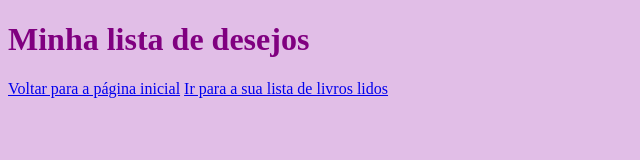
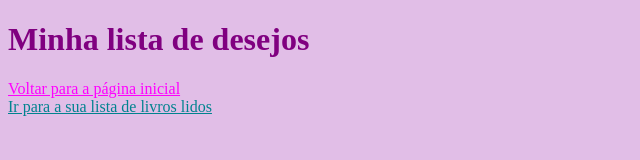
Before and after one commit to jrosadev/desafioprimeiroprojetonogithub, a plain HTML site: page desejos.html in a window 1280 px wide. Shown: the whole page, without its empty margins (0-640 px from the left). Drawn offline with Linux system fonts and the light colour scheme.

Commit message:
Mudanças no estilo dos links

```diff
--- a/desejos.html
+++ b/desejos.html
@@ -14,7 +14,7 @@
 </head>
 <body>
     <h1>Minha lista de desejos</h1>
-    <a href="index.html">Voltar para a página inicial</a>
-    <a href="lidos.html">Ir para a sua lista de livros lidos</a>
+    <a href="index.html" style="color: fuchsia">Voltar para a página inicial</a><br>
+    <a href="lidos.html" style="color: #00838F">Ir para a sua lista de livros lidos</a>
 </body>
 </html>
```
Also changed, not shown: index.html (+2 -2 lines), lidos.html (+2 -2 lines).
